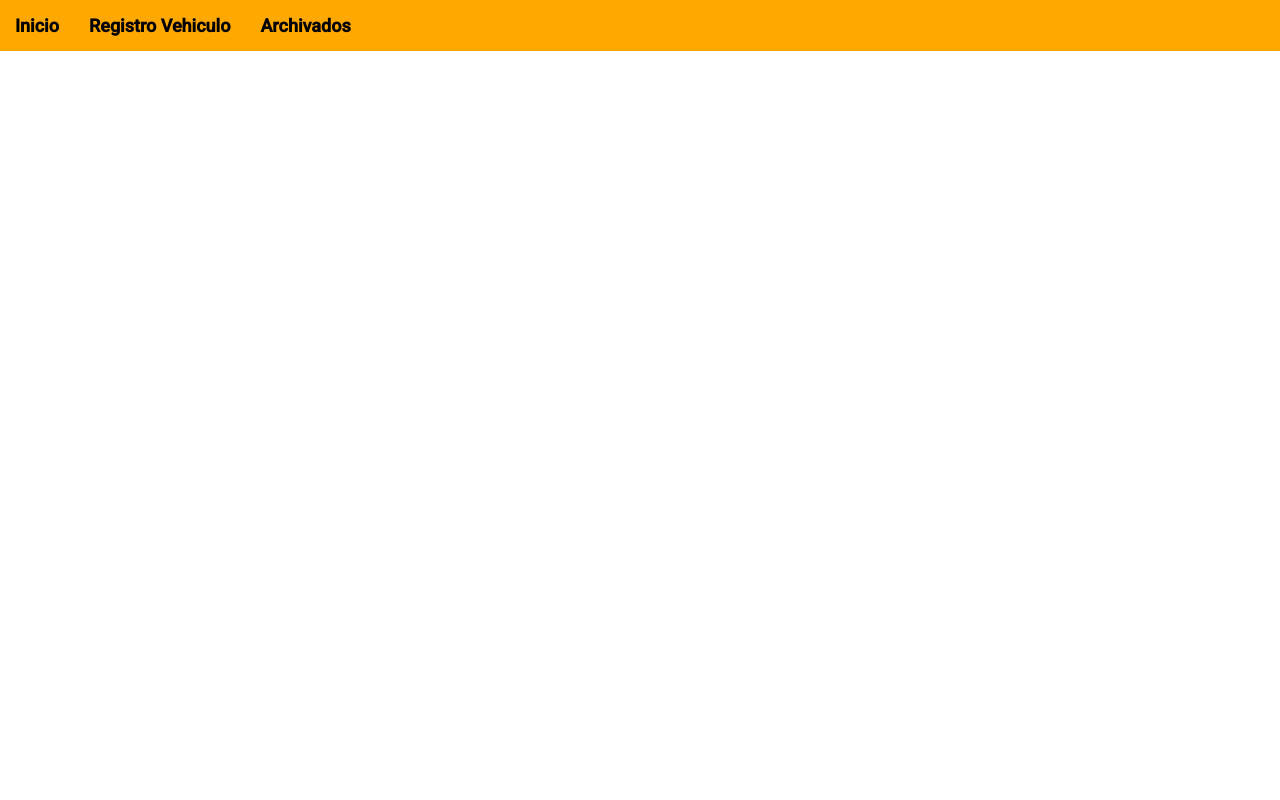
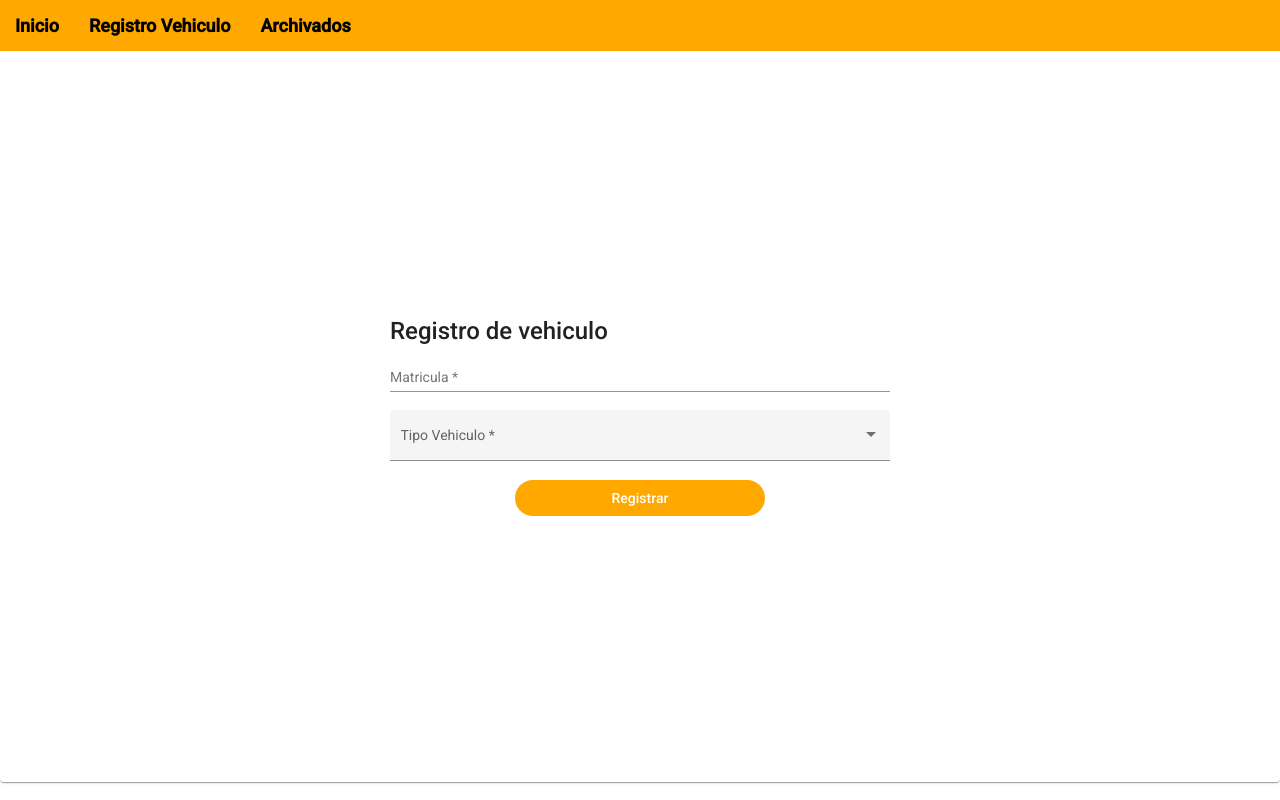
Before and after one commit to simoncardenasramirez/ParqueaderoFrontend, an Angular app: page /registrar-vehiculo in a window 1280 px wide. Built offline with nearby package versions, Linux system fonts and the light colour scheme.

Commit message:
Formulario

```diff
--- a/src/app/app.module.ts
+++ b/src/app/app.module.ts
@@ -11,6 +11,8 @@ import { BrowserAnimationsModule } from '@angular/platform-browser/animations';
 import { InicioComponent } from './components/inicio/inicio.component';
 import {MatInputModule} from '@angular/material/input';
 import {ReactiveFormsModule } from '@angular/forms';
+import {MatSelectModule} from '@angular/material/select';
+import {MatButtonModule} from '@angular/material/button';
 
 @NgModule({
   declarations: [
@@ -26,7 +28,9 @@ import {ReactiveFormsModule } from '@angular/forms';
     BrowserAnimationsModule,
     MatCardModule,
     MatInputModule,
-    ReactiveFormsModule
+    ReactiveFormsModule,
+    MatSelectModule,
+    MatButtonModule
   ],
   providers: [],
   bootstrap: [AppComponent]
--- a/src/app/components/formulario-vehiculo/formulario-vehiculo.component.css
+++ b/src/app/components/formulario-vehiculo/formulario-vehiculo.component.css
@@ -0,0 +1,19 @@
+.insertForm {
+  display: grid;
+  grid-template-columns: repeat(1, 1fr); /* Una columna */
+  grid-column-gap: 20px; /* Espacio entre columnas */
+  align-items: center;
+  width: 500px; /* Limita el ancho al 50% de la pantalla */
+  margin: 250px auto; /* Centra horizontalmente */
+}
+.mat-form-field {
+  width: 100%;
+  margin: 0px auto;
+}
+.button {
+  width: 50%;
+  margin: 0px auto;
+  background-color: #ffa800;
+  border-radius: 20px;
+  color: #fff;
+}
--- a/src/app/components/formulario-vehiculo/formulario-vehiculo.component.html
+++ b/src/app/components/formulario-vehiculo/formulario-vehiculo.component.html
@@ -1,18 +1,23 @@
-<!-- <mat-card>
+<mat-card>
   <mat-card-content>
-    <form class="example-form">
-      <mat-form-field class="example-full-width">
-        <mat-label>Email</mat-label>
-        <input type="email" matInput [formControl]="emailFormControl" [errorStateMatcher]="matcher"
-               placeholder="Ex. pat@example.com">
-        <mat-hint>Errors appear instantly!</mat-hint>
-        @if (emailFormControl.hasError('email') && !emailFormControl.hasError('required')) {
-          <mat-error>Please enter a valid email address</mat-error>
-        }
-        @if (emailFormControl.hasError('required')) {
-          <mat-error>Email is <strong>required</strong></mat-error>
-        }
-      </mat-form-field>
+    <form [formGroup]="vehiculoFormulario">
+      <div class="insertForm">
+        <mat-card-title> Registro de vehiculo </mat-card-title>
+
+        <mat-form-field class="example-full-width">
+          <mat-label>Matricula</mat-label>
+          <input type="text" matInput formControlName="matricula" />
+        </mat-form-field>
+        <mat-form-field appearance="fill">
+          <mat-label>Tipo Vehiculo</mat-label>
+          <mat-select formControlName="tipo_vehiculo">
+            <mat-option *ngFor="let item of tipoVehiculos" [value]="item.id">
+              {{ item.name }}
+            </mat-option>
+          </mat-select>
+        </mat-form-field>
+        <button class="button" mat-button>Registrar</button>
+      </div>
     </form>
   </mat-card-content>
-</mat-card> -->
+</mat-card>
--- a/src/app/components/formulario-vehiculo/formulario-vehiculo.component.ts
+++ b/src/app/components/formulario-vehiculo/formulario-vehiculo.component.ts
@@ -1,5 +1,6 @@
 import { Component, OnInit } from '@angular/core';
-import { FormBuilder, FormGroup } from '@angular/forms';
+import { FormBuilder, FormControl, FormGroup, Validators } from '@angular/forms';
+import { VehiculoService } from 'src/app/services/vehiculo.service';
 
 @Component({
   selector: 'app-formulario-vehiculo',
@@ -7,10 +8,23 @@ import { FormBuilder, FormGroup } from '@angular/forms';
   styleUrls: ['./formulario-vehiculo.component.css']
 })
 export class FormularioVehiculoComponent implements OnInit {
-  // vehiculoFormulario: FormGroup;
-  // // constructor(private formBuilder:FormBuilder) {
-  // //   this.vehiculoFormulario
-  // //  }
+  tipoVehiculos = [{
+    id: 1,
+    name: "Carro"
+  }, {
+    id: 2,
+    name: "Moto"
+  },
+  ]
+  vehiculoFormulario: FormGroup;
+  constructor(private formBuilder: FormBuilder, private vehiculoService: VehiculoService) {
+    this.vehiculoFormulario = this.formBuilder.group(
+      {
+      matricula: new FormControl('', Validators.required),
+      tipo_vehiculo: new FormControl('', Validators.required)
+    }
+  )
+  }
 
   ngOnInit(): void {
   }
--- /dev/null
+++ b/src/app/interfaces/TipoVehiculo.ts
@@ -0,0 +1,4 @@
+export interface TipoVehiculo {
+  id: number;
+  nombre: string
+}
--- /dev/null
+++ b/src/app/services/vehiculo.service.ts
@@ -0,0 +1,9 @@
+import { Injectable } from '@angular/core';
+
+@Injectable({
+  providedIn: 'root'
+})
+export class VehiculoService {
+
+  constructor() { }
+}
```
Also changed, not shown: src/app/interfaces/Vehiculo.ts (added, +7 -0 lines), 1 other file (tests, documents, lock files or other folders).
